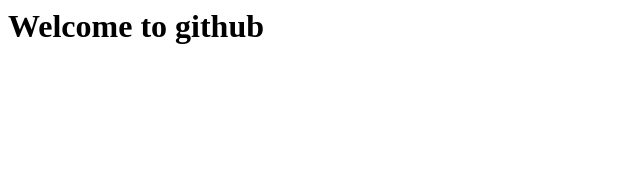
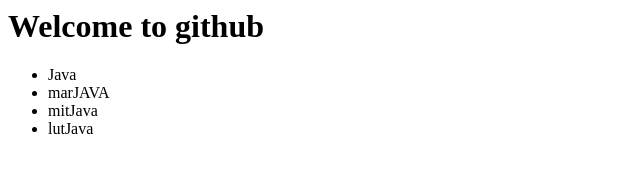
Before and after one commit to sudeep0595/delrepo, a plain HTML site: page index.html in a window 1280 px wide. Shown: the whole page, without its empty margins (0-640 px from the left). Drawn offline with Linux system fonts and the light colour scheme.

Commit message:
more changes done

```diff
--- a/index.html
+++ b/index.html
@@ -4,5 +4,11 @@
 	</head>
 <body>
 	<h1>Welcome to github</h1>
+	<ul>
+		<li>Java</li>
+		<li>marJAVA</li>
+		<li>mitJava</li>
+		<li>lutJava</li>
+	</ul>
 </body>
 </html>
```
